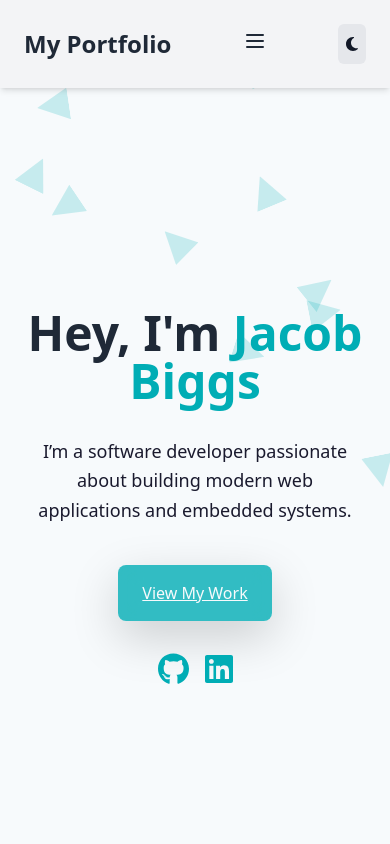
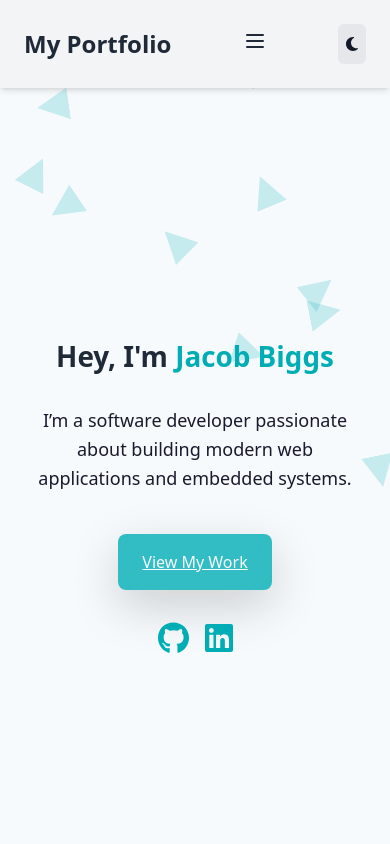
Before and after one commit to JakeBiggs/NextJS-Portfolio, a Next.js app: page / in a window 390 px wide. Shown: the top 844 px of the page. Built offline with nearby package versions, Linux system fonts and the light colour scheme; no server answers.

Commit message:
Quick mobile responsive fix

```diff
--- a/src/app/(sections)/hero/Hero.tsx
+++ b/src/app/(sections)/hero/Hero.tsx
@@ -12,7 +12,7 @@ export default function Hero() {
             <div className="absolute inset-0 z-0">
                 <FallingPolygons />
             </div>
-            <motion.h1 className="text-5xl font-bold z-10">
+            <motion.h1 className="md:text-5xl font-bold z-10 ">
                 Hey, I&apos;m <span className="text-light-secondary dark:text-dark-secondary">Jacob Biggs</span>
             </motion.h1>
             <p className="text-lg mt-4 max-w-3xl text-light-primary dark:text-dark-primary text-center leading-relaxed lg:whitespace-nowrap z-10 sm:text-wrap md:text-wrap">
```
